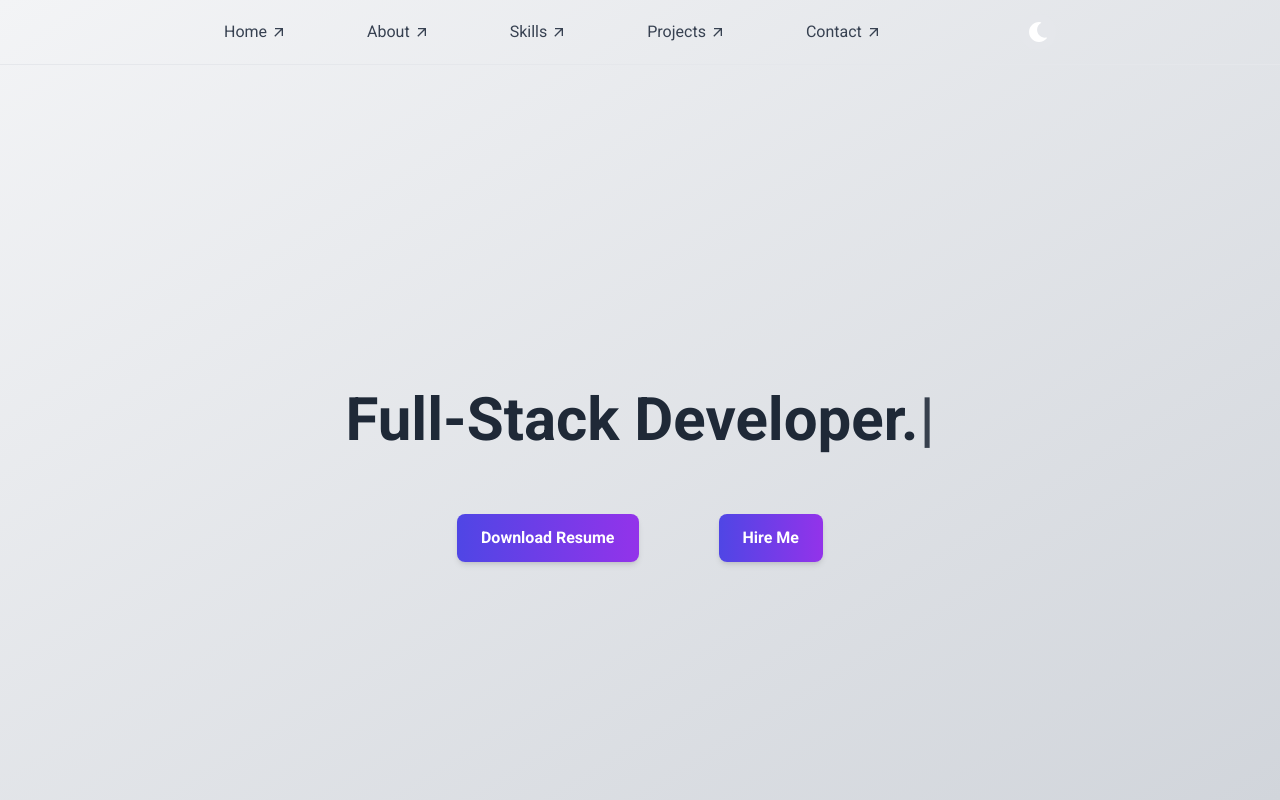
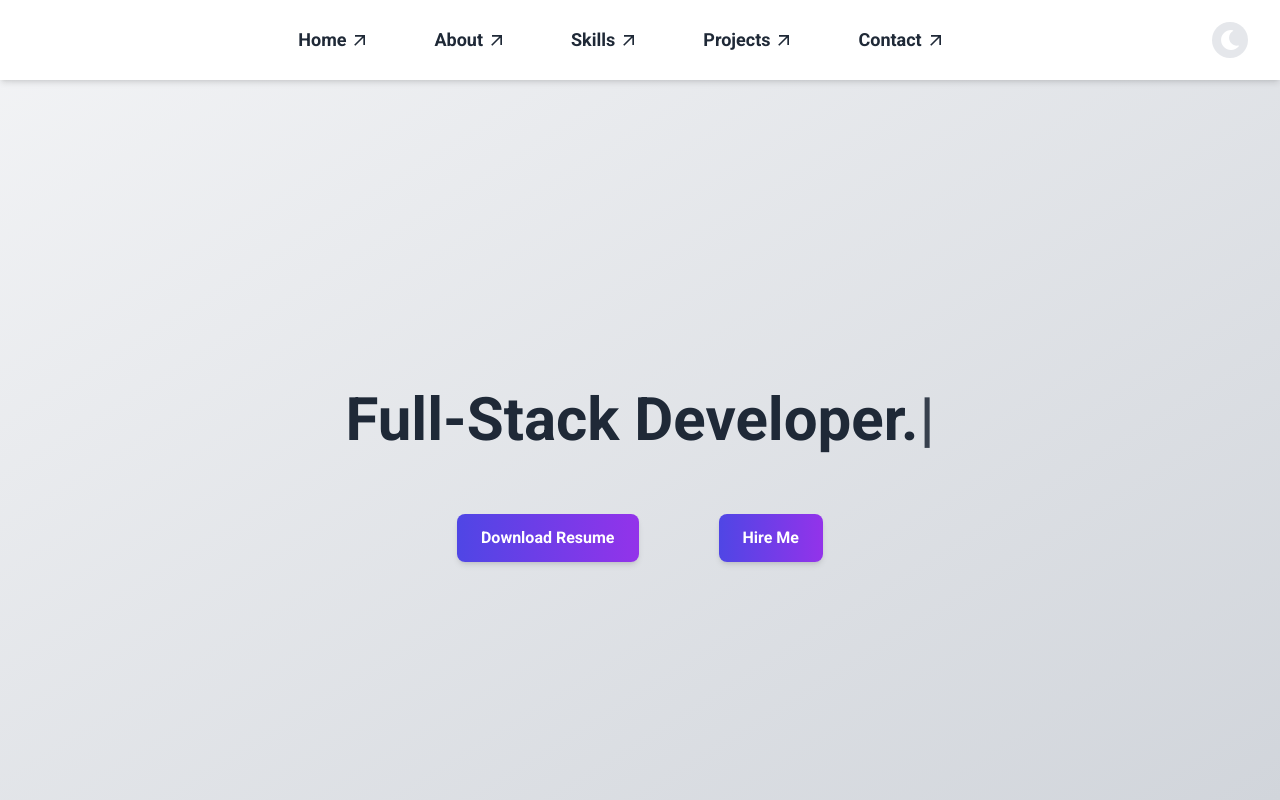
Before and after one commit to codewithdann0/my-portfolio, a Next.js app: page / in a window 1280 px wide. Shown: the top 800 px of the page. Built offline with nearby package versions, Linux system fonts and the light colour scheme.

Commit message:
The navbar css modified

```diff
--- a/app/components/Navbar.jsx
+++ b/app/components/Navbar.jsx
@@ -1,62 +1,64 @@
 'use client';
 import { useState, useEffect } from 'react';
-
 import { MdOutlineArrowOutward } from 'react-icons/md';
 import ThemeToggle from './ThemeToggle';
 import { motion, useMotionValue, animate, stagger } from 'framer-motion';
 import Link from 'next/link';
+
 export default function Navbar() {
   const [isOpen, setIsOpen] = useState(false);
   const progress = useMotionValue(0);
 
   useEffect(() => {
     const sequence = [
-      ["ul", { opacity: 1 }, { duration: 0.5 }],
-      [progress, 100, { ease: "easeInOut" }]
+      ['ul', { opacity: 1 }, { duration: 0.5 }],
+      [progress, 100, { ease: 'easeInOut' }],
     ];
     animate(sequence);
   }, [progress]);
 
   const ulVariants = {
     open: { opacity: 1 },
-    closed: { opacity: 0 }
+    closed: { opacity: 0 },
   };
 
   const liVariants = {
-    open: { x: [-100, 0], transition: { delay: stagger(0.1) }},
-    closed: { x: 0 }
+    open: { x: [-100, 0], transition: { delay: stagger(0.1) } },
+    closed: { x: 0 },
   };
 
   return (
-    <nav className="fixed w-full top-0 z-50">
-      <div className="max-w-4xl mx-auto px-4 sm:px-6 lg:px-8">
-        <div className="flex items-center justify-between h-16">
-          {/* Desktop Menu */}
-          <div className="hidden md:flex space-x-20">
+    <nav className="fixed w-full top-0 z-50 bg-white dark:bg-gray-900 shadow-md">
+      <div className="max-w-7xl mx-auto px-6 sm:px-8">
+        <div className="flex items-center justify-between h-20">
+          {/* Desktop & Center-Aligned Menu */}
+          <div className="hidden md:flex justify-center w-full space-x-16">
             {['Home', 'About', 'Skills', 'Projects', 'Contact'].map((item, index) => (
               <Link
                 key={index}
                 href={`#${item.toLowerCase()}`}
-                className="relative flex items-center text-gray-700 dark:text-white transition duration-300"
+                className="relative flex items-center text-lg font-semibold text-gray-800 dark:text-white hover:text-blue-600 transition duration-300"
               >
-                <span className="relative z-10">{item}</span>
-                <MdOutlineArrowOutward className="ml-1 text-base" />
-                <div className="absolute inset-0 bg-blue-100 dark:bg-gray-700 rounded-full scale-0 hover:scale-100 transition-transform duration-300 ease-in-out -z-1" />
+                <span>{item}</span>
+                <MdOutlineArrowOutward className="ml-1 text-xl" />
+                <div className="absolute inset-0 bg-blue-100 dark:bg-gray-800 rounded-full scale-0 hover:scale-100 transition-transform duration-300 ease-in-out -z-1" />
               </Link>
             ))}
           </div>
+
           {/* Theme Toggle */}
           <div className="hidden md:block">
             <ThemeToggle />
           </div>
-          {/* Mobile Menu Button */}
-          <div className="-mr-2 flex md:hidden">
+
+          {/* Mobile Menu Button - Only for Small Screens */}
+          <div className="sm:block md:hidden">
             <button
               onClick={() => setIsOpen(!isOpen)}
-              className="inline-flex items-center justify-center p-2 rounded-md text-gray-600 hover:bg-gray-100 focus:outline-none"
+              className="inline-flex items-center justify-center p-2 rounded-md text-gray-700 hover:bg-gray-100 dark:text-white dark:hover:bg-gray-700 focus:outline-none"
             >
               <svg
-                className={`h-6 w-6 transition-transform ${isOpen ? 'rotate-90' : ''}`}
+                className={`h-7 w-7 transform transition-transform duration-300 ${isOpen ? 'rotate-90' : ''}`}
                 xmlns="http://www.w3.org/2000/svg"
                 fill="none"
                 viewBox="0 0 24 24"
@@ -73,30 +75,28 @@ export default function Navbar() {
           </div>
         </div>
       </div>
+
       {/* Mobile Menu */}
       <motion.div
-        className="md:hidden bg-white dark:bg-gray-800 overflow-hidden"
+        className="md:hidden bg-white dark:bg-gray-900 overflow-hidden"
         initial="closed"
-        animate={isOpen ? "open" : "closed"}
+        animate={isOpen ? 'open' : 'closed'}
         variants={ulVariants}
-        transition={{ duration: 0.5, ease: "easeInOut" }}
+        transition={{ duration: 0.5, ease: 'easeInOut' }}
       >
-        <ul className="px-2 pt-2 pb-3 space-y-1 mt-0">
+        <ul className="px-4 py-6 space-y-4">
           {['Home', 'About', 'Skills', 'Projects', 'Contact'].map((item, index) => (
             <motion.li
               key={index}
-              className="block px-3 py-2 text-base font-medium text-gray-700 hover:bg-gray-100 dark:text-gray-300 dark:hover:bg-gray-700 rounded-md"
+              className="block text-lg font-medium text-gray-800 hover:text-blue-500 dark:text-gray-300 dark:hover:text-blue-400"
               variants={liVariants}
             >
-              <Link href={`#${item.toLowerCase()}`}>
-                {item}
-              </Link>
+              <Link href={`#${item.toLowerCase()}`}>{item}</Link>
             </motion.li>
           ))}
           <ThemeToggle />
         </ul>
       </motion.div>
-      <hr  className='text-white '/>
     </nav>
   );
 }
```
